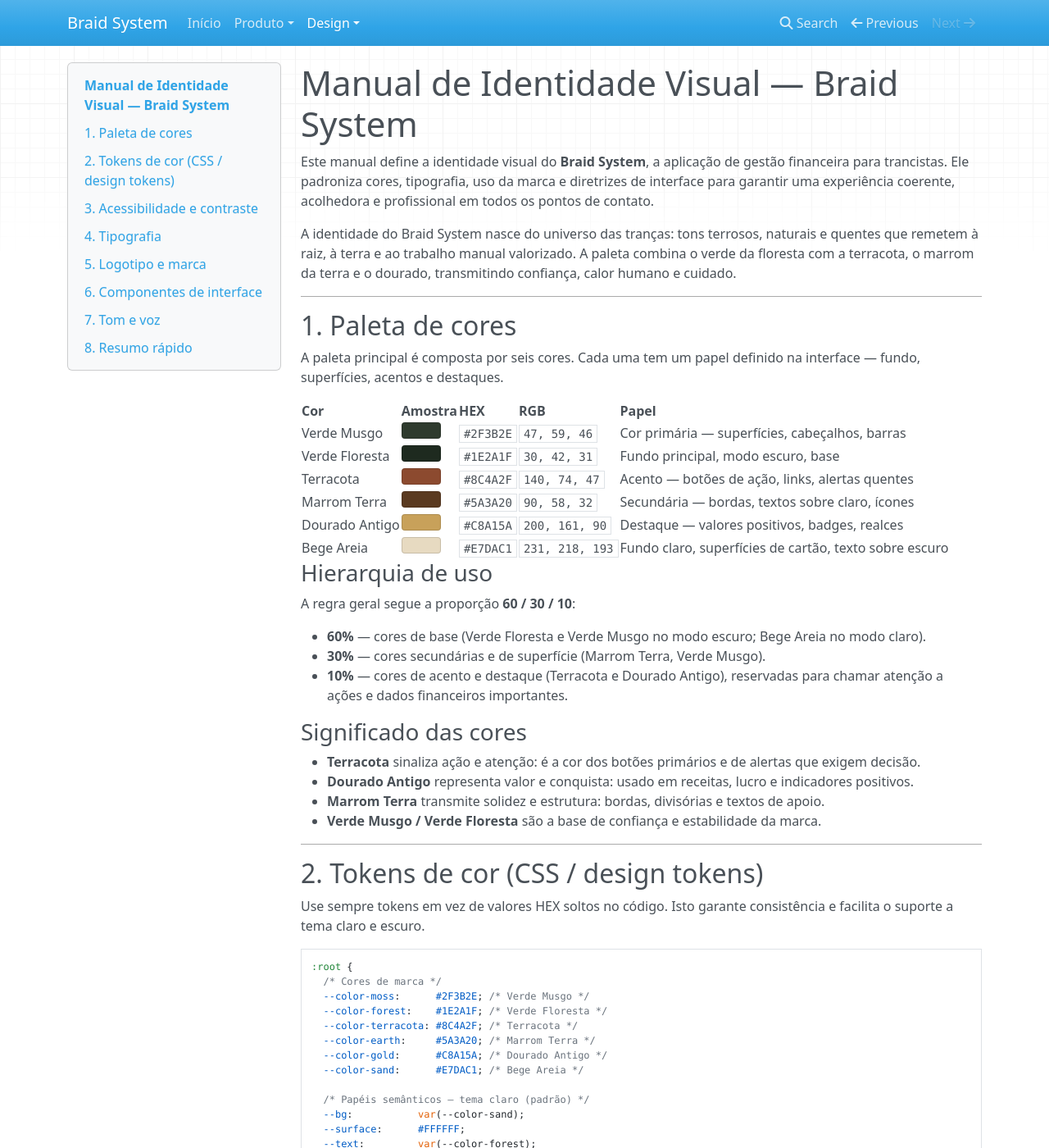
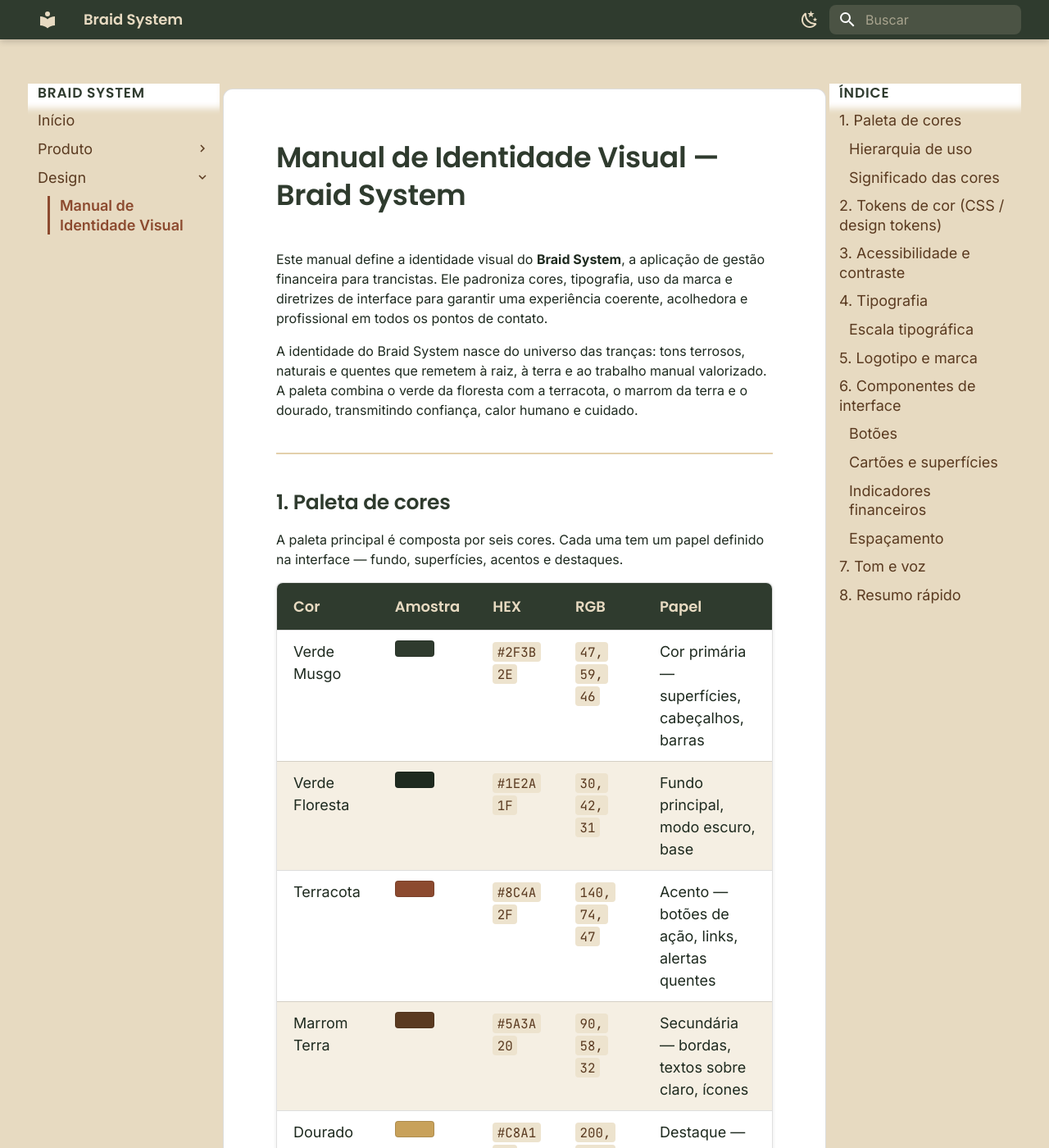
Before and after one commit to welder60/braid_system, an MkDocs documentation site: the page built from docs/manual-identidade-visual.md, in a window 1280 px wide and 1400 px high. Shown: the whole window at 82% size. Built offline with MkDocs 1.6.1 and Material for MkDocs 9.7.7, drawn with Linux system fonts in a browser that asks for light colours; nearby versions of some CDN libraries; some of the changed text lies outside the part shown.

Commit message:
Add docs stylesheet and MkDocs Material theme
Add a new custom stylesheet (docs/stylesheets/extra.css) implementing the Braid System visual identity (colors, typography, layout and component styles) and enable it in mkdocs.yml via extra_css. Configure the Material theme (language, fonts, color palette, features and dark mode toggle) to apply the custom styling. Also update .gitignore to ignore *.bat files.

```diff
--- /dev/null
+++ b/docs/stylesheets/extra.css
@@ -0,0 +1,256 @@
+/* ============================================================
+   Braid System — Identidade Visual
+   Manual de Identidade Visual v1.0
+   ============================================================ */
+
+@import url('https://fonts.googleapis.com/css2?family=Inter:wght@400;500;600&family=Poppins:wght@600&display=swap');
+
+/* ── Tokens de cor ────────────────────────────────────────── */
+:root {
+  --color-moss:      #2F3B2E;
+  --color-forest:    #1E2A1F;
+  --color-terracota: #8C4A2F;
+  --color-earth:     #5A3A20;
+  --color-gold:      #C8A15A;
+  --color-sand:      #E7DAC1;
+
+  --bg:           var(--color-sand);
+  --surface:      #FFFFFF;
+  --text:         var(--color-forest);
+  --text-muted:   var(--color-earth);
+  --border:       #00000022;
+  --primary:      var(--color-terracota);
+  --primary-text: #FFFFFF;
+  --accent:       var(--color-gold);
+  --success:      #4A6B3A;
+  --danger:       #B23A2E;
+}
+
+/* ── Tipografia base ─────────────────────────────────────── */
+body,
+.md-typeset {
+  font-family: 'Inter', system-ui, -apple-system, 'Segoe UI', Roboto, sans-serif;
+  font-size: 16px;
+  line-height: 1.5;
+  color: var(--text);
+}
+
+.md-typeset h1,
+.md-typeset h2,
+.md-typeset h3 {
+  font-family: 'Poppins', system-ui, sans-serif;
+  font-weight: 600;
+  color: var(--color-moss);
+}
+
+.md-typeset h1 { font-size: 1.75rem; }
+.md-typeset h2 { font-size: 1.25rem; }
+.md-typeset h3 { font-size: 1.05rem; }
+
+/* números financeiros alinhados */
+.md-typeset code,
+.md-typeset pre {
+  font-variant-numeric: tabular-nums;
+}
+
+/* ── Cabeçalho (header) ──────────────────────────────────── */
+.md-header {
+  background-color: var(--color-moss) !important;
+  color: var(--color-sand) !important;
+  box-shadow: 0 2px 8px #00000033;
+}
+
+.md-header__title {
+  font-family: 'Poppins', sans-serif;
+  font-weight: 600;
+  color: var(--color-sand) !important;
+}
+
+.md-header__button {
+  color: var(--color-sand) !important;
+}
+
+/* ── Fundo da página ─────────────────────────────────────── */
+.md-main {
+  background-color: var(--color-sand);
+}
+
+.md-content {
+  background-color: var(--surface);
+  border-radius: 12px;
+  padding: 2rem;
+  margin: 1.5rem 0;
+  border: 1px solid var(--border);
+}
+
+/* ── Sidebar / navegação ─────────────────────────────────── */
+.md-nav__title {
+  font-family: 'Poppins', sans-serif;
+  font-weight: 600;
+  color: var(--color-moss);
+  font-size: 0.85rem;
+  text-transform: uppercase;
+  letter-spacing: 0.05em;
+}
+
+.md-nav__item .md-nav__link {
+  color: var(--color-earth);
+  font-size: 0.9rem;
+}
+
+.md-nav__item .md-nav__link:hover,
+.md-nav__item .md-nav__link--active {
+  color: var(--color-terracota);
+  font-weight: 600;
+}
+
+.md-nav__item .md-nav__link--active {
+  border-left: 3px solid var(--color-terracota);
+  padding-left: 0.6rem;
+}
+
+/* sidebar background */
+.md-sidebar {
+  background-color: var(--color-sand);
+}
+
+/* ── Tabelas ─────────────────────────────────────────────── */
+.md-typeset table:not([class]) {
+  border-collapse: collapse;
+  width: 100%;
+  font-size: 0.9rem;
+  border-radius: 8px;
+  overflow: hidden;
+  box-shadow: 0 1px 4px #00000018;
+}
+
+.md-typeset table:not([class]) thead tr {
+  background-color: var(--color-moss);
+  color: var(--color-sand);
+}
+
+.md-typeset table:not([class]) thead th {
+  font-family: 'Poppins', sans-serif;
+  font-weight: 600;
+  padding: 0.75rem 1rem;
+  border: none;
+}
+
+.md-typeset table:not([class]) tbody tr:nth-child(even) {
+  background-color: #F5EFE3;
+}
+
+.md-typeset table:not([class]) tbody tr:hover {
+  background-color: #EDE3CE;
+}
+
+.md-typeset table:not([class]) td {
+  padding: 0.6rem 1rem;
+  border-bottom: 1px solid var(--border);
+  color: var(--text);
+}
+
+/* ── Blocos de código ────────────────────────────────────── */
+.md-typeset pre {
+  border-radius: 8px;
+  border-left: 4px solid var(--color-terracota);
+  background-color: var(--color-forest) !important;
+}
+
+.md-typeset code {
+  background-color: #EDE3CE;
+  color: var(--color-earth);
+  border-radius: 4px;
+  padding: 0.1em 0.35em;
+  font-size: 0.88em;
+}
+
+.md-typeset pre code {
+  background-color: transparent;
+  color: var(--color-sand);
+  padding: 0;
+}
+
+/* ── Links ───────────────────────────────────────────────── */
+.md-typeset a {
+  color: var(--color-terracota);
+  text-decoration: none;
+  border-bottom: 1px solid transparent;
+  transition: border-color 0.15s;
+}
+
+.md-typeset a:hover {
+  border-bottom-color: var(--color-terracota);
+}
+
+/* ── Linha horizontal ────────────────────────────────────── */
+.md-typeset hr {
+  border: none;
+  border-top: 2px solid var(--color-gold);
+  opacity: 0.5;
+  margin: 2rem 0;
+}
+
+/* ── Botão de busca ──────────────────────────────────────── */
+.md-search__form {
+  background-color: rgba(231,218,193,0.15) !important;
+  border-radius: 8px;
+}
+
+.md-search__input {
+  color: var(--color-sand) !important;
+}
+
+.md-search__input::placeholder {
+  color: rgba(231,218,193,0.6) !important;
+}
+
+/* ── Footer ──────────────────────────────────────────────── */
+.md-footer {
+  background-color: var(--color-forest);
+  color: var(--color-sand);
+}
+
+.md-footer-meta {
+  background-color: var(--color-moss);
+}
+
+.md-footer__link {
+  color: var(--color-gold) !important;
+}
+
+/* ── Tags / badges ───────────────────────────────────────── */
+.md-typeset .md-tag {
+  background-color: var(--color-gold);
+  color: var(--color-forest);
+  border-radius: 4px;
+  font-weight: 600;
+  font-size: 0.78rem;
+}
+
+/* ── Admonitions (notas, alertas) ────────────────────────── */
+.md-typeset .admonition,
+.md-typeset details {
+  border-radius: 8px;
+  border-left-width: 4px;
+}
+
+.md-typeset .admonition.note,
+.md-typeset details.note {
+  border-left-color: var(--color-gold);
+}
+
+.md-typeset .admonition.warning,
+.md-typeset details.warning {
+  border-left-color: var(--color-terracota);
+}
+
+.md-typeset .admonition.tip,
+.md-typeset details.tip {
+  border-left-color: var(--success);
+}
+
+/* ── Smooth scroll ───────────────────────────────────────── */
+html {
+  scroll-behavior: smooth;
+}
--- a/mkdocs.yml
+++ b/mkdocs.yml
@@ -1,6 +1,38 @@
 site_name: Braid System
 site_description: Documentação do Braid System — gestão financeira para trancistas
 docs_dir: docs
+
+theme:
+  name: material
+  language: pt
+  font:
+    text: Inter
+    code: JetBrains Mono
+  palette:
+    # Tema claro (padrão)
+    - scheme: default
+      primary: custom
+      accent: custom
+      toggle:
+        icon: material/weather-night
+        name: Modo escuro
+    # Tema escuro
+    - scheme: slate
+      primary: custom
+      accent: custom
+      toggle:
+        icon: material/weather-sunny
+        name: Modo claro
+  features:
+    - navigation.instant
+    - navigation.tracking
+    - navigation.top
+    - search.highlight
+    - search.suggest
+    - content.code.copy
+
+extra_css:
+  - stylesheets/extra.css
 
 nav:
   - Início: index.md
```
Also changed, not shown: 1 other file.
